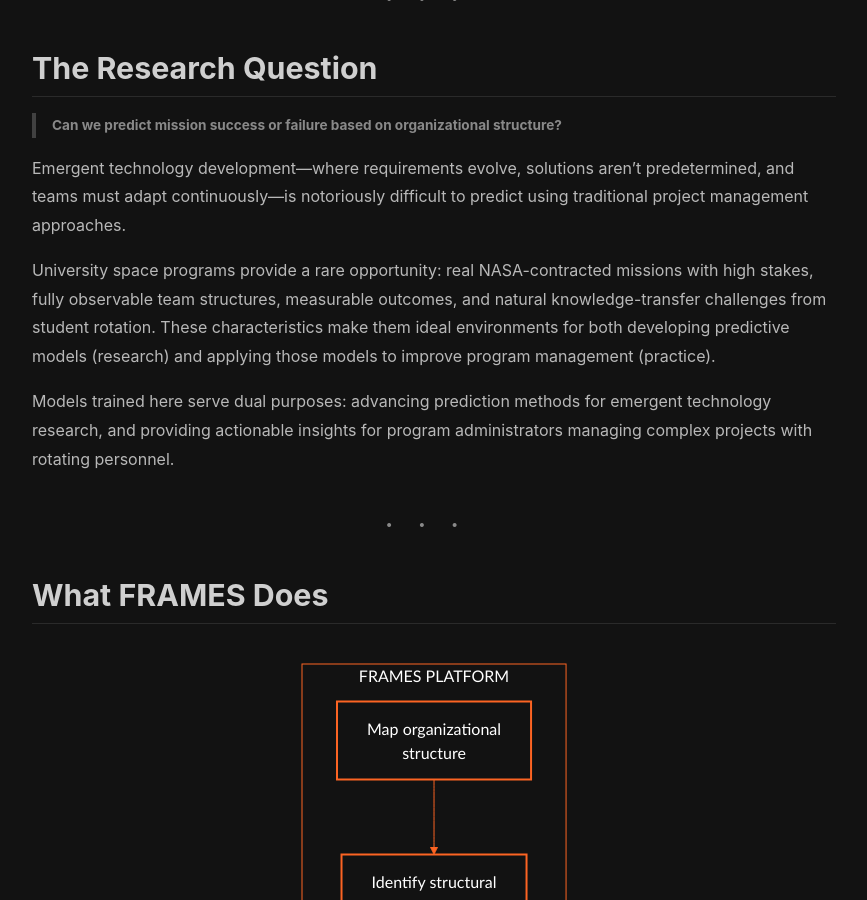
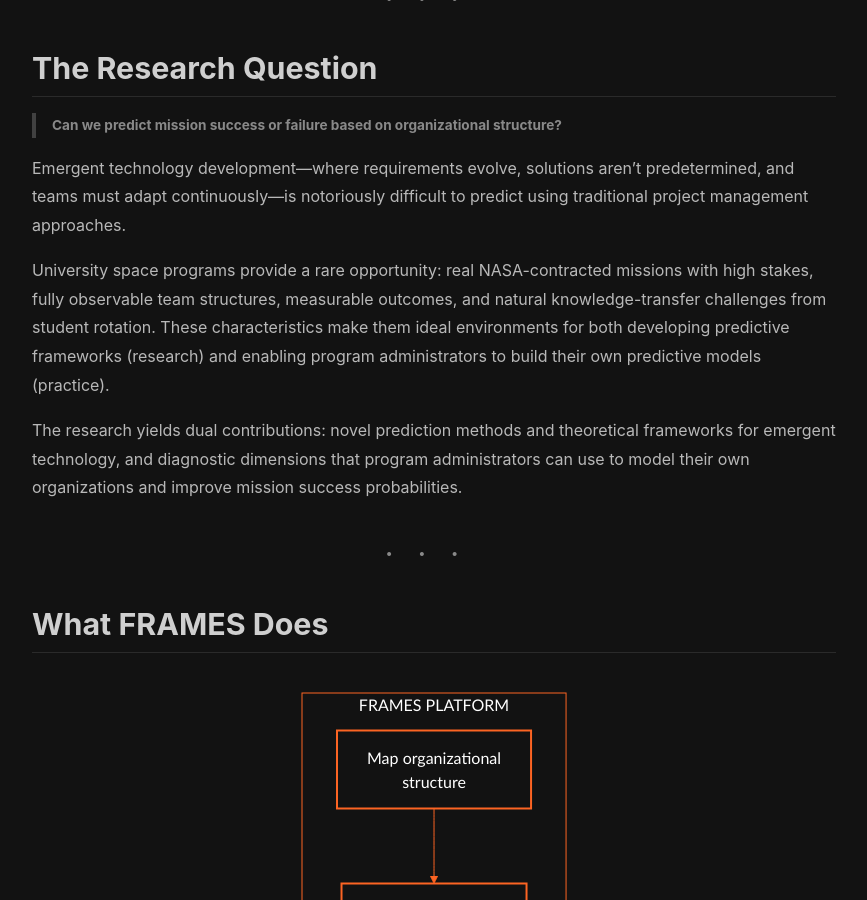
Before and after one commit to Lizo-RoadTown/Portfolio, a Jekyll site: the page built from index.md, in a window 1280 px wide and 900 px high, scrolled down 952 px. Shown: the whole window, without its empty margins (96-963 px from the left). Built offline with Jekyll 4.4.1, drawn with Linux system fonts in a browser that asks for light colours.

Commit message:
Clarify research provides frameworks, not just tools
- Research yields diagnostic dimensions for practitioners
- Administrators build their own models using FRAMES frameworks
- More empowering than black-box tools
- Emphasizes methodological contribution
- Shows generalizability of research frameworks

```diff
--- a/index.md
+++ b/index.md
@@ -23,9 +23,9 @@
 
 Emergent technology development—where requirements evolve, solutions aren't predetermined, and teams must adapt continuously—is notoriously difficult to predict using traditional project management approaches.
 
-University space programs provide a rare opportunity: real NASA-contracted missions with high stakes, fully observable team structures, measurable outcomes, and natural knowledge-transfer challenges from student rotation. These characteristics make them ideal environments for both developing predictive models (research) and applying those models to improve program management (practice).
+University space programs provide a rare opportunity: real NASA-contracted missions with high stakes, fully observable team structures, measurable outcomes, and natural knowledge-transfer challenges from student rotation. These characteristics make them ideal environments for both developing predictive frameworks (research) and enabling program administrators to build their own predictive models (practice).
 
-Models trained here serve dual purposes: advancing prediction methods for emergent technology research, and providing actionable insights for program administrators managing complex projects with rotating personnel.
+The research yields dual contributions: novel prediction methods and theoretical frameworks for emergent technology, and diagnostic dimensions that program administrators can use to model their own organizations and improve mission success probabilities.
 
 ---
 
```
Also changed, not shown: predictive-model.md (+2 -2 lines).
